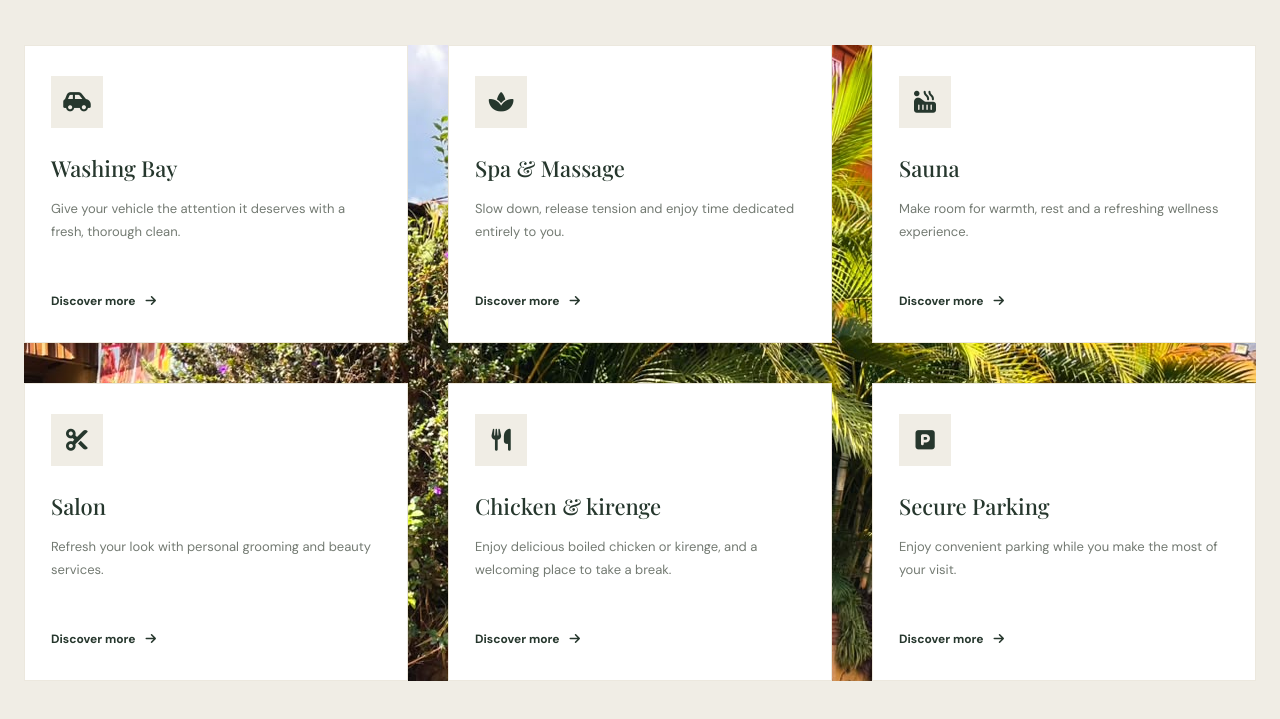
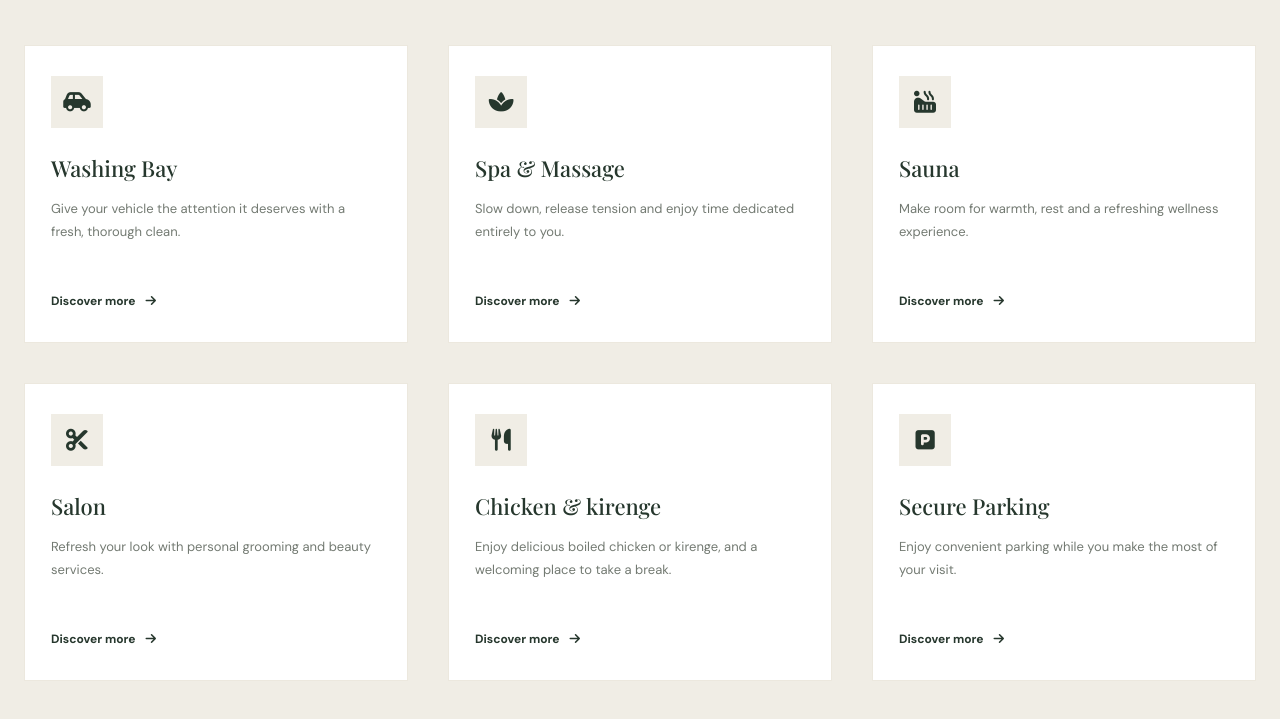
Before and after one commit to abdallahkyamera/missi_auto_spa, a plain HTML site: page index.html in a window 1280 px wide. Shown: the part 1061-1780 px from the top of the page. Drawn offline with nearby package versions, Linux system fonts and the light colour scheme.

```diff
--- a/styles.css
+++ b/styles.css
@@ -396,7 +396,7 @@
     display: grid;
     grid-template-columns: repeat(3, minmax(0, 1fr));
     gap: 40px;
-    background-image: url("organic_view.jpeg");
+
 }
 
 .service-card {
```
